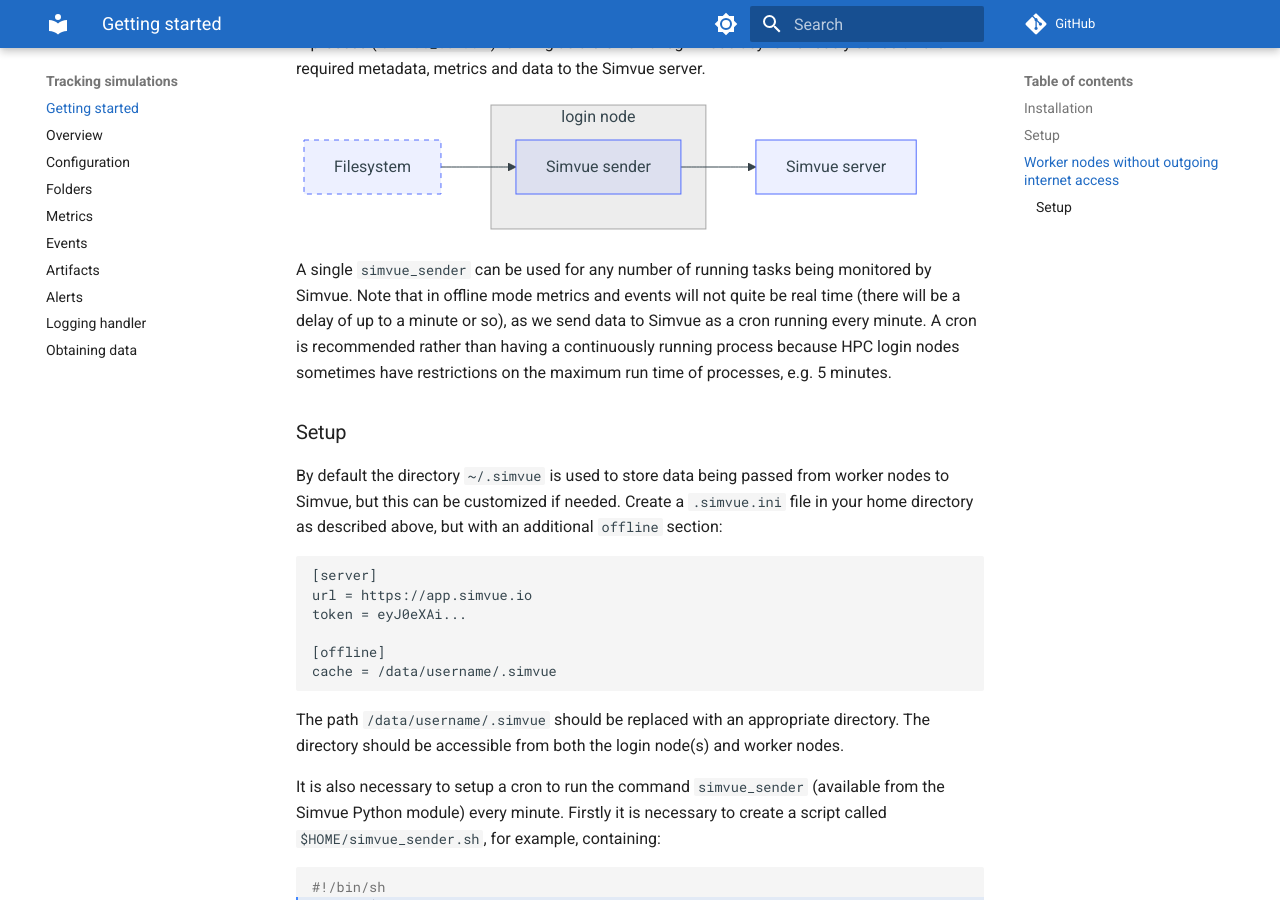
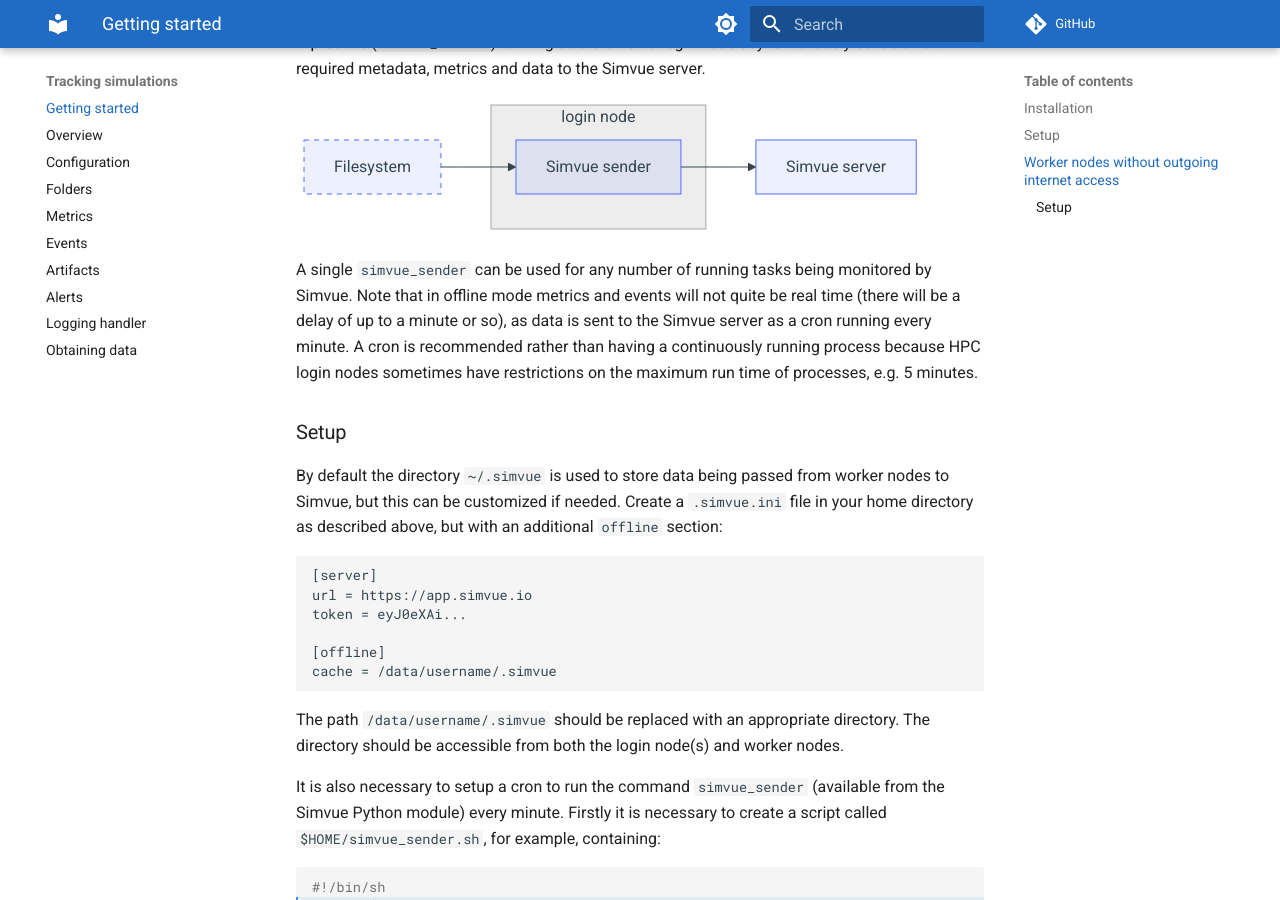
Before and after one commit to simvue-io/docs, an MkDocs documentation site: the page built from docs/python-client/getting-started.md, in a window 1280 px wide and 900 px high, scrolled down 1844 px. Built offline with MkDocs 1.6.1 and Material for MkDocs 9.7.7, drawn with Linux system fonts in a browser that asks for light colours.

Commit message:
Minor adjustments

````diff
--- a/docs/python-client/getting-started.md
+++ b/docs/python-client/getting-started.md
@@ -79,7 +79,7 @@ B[Filesystem] --> C[Simvue sender];
 C --> D[Simvue server];
 ```
 A single `simvue_sender` can be used for any number of running tasks being monitored by Simvue. Note that in offline mode metrics and
-events will not quite be real time (there will be a delay of up to a minute or so), as we send data to Simvue as a cron running
+events will not quite be real time (there will be a delay of up to a minute or so), as data is sent to the Simvue server as a cron running
 every minute. A cron is recommended rather than having a continuously running process because HPC login nodes sometimes have
 restrictions on the maximum run time of processes, e.g. 5 minutes.
 
````
